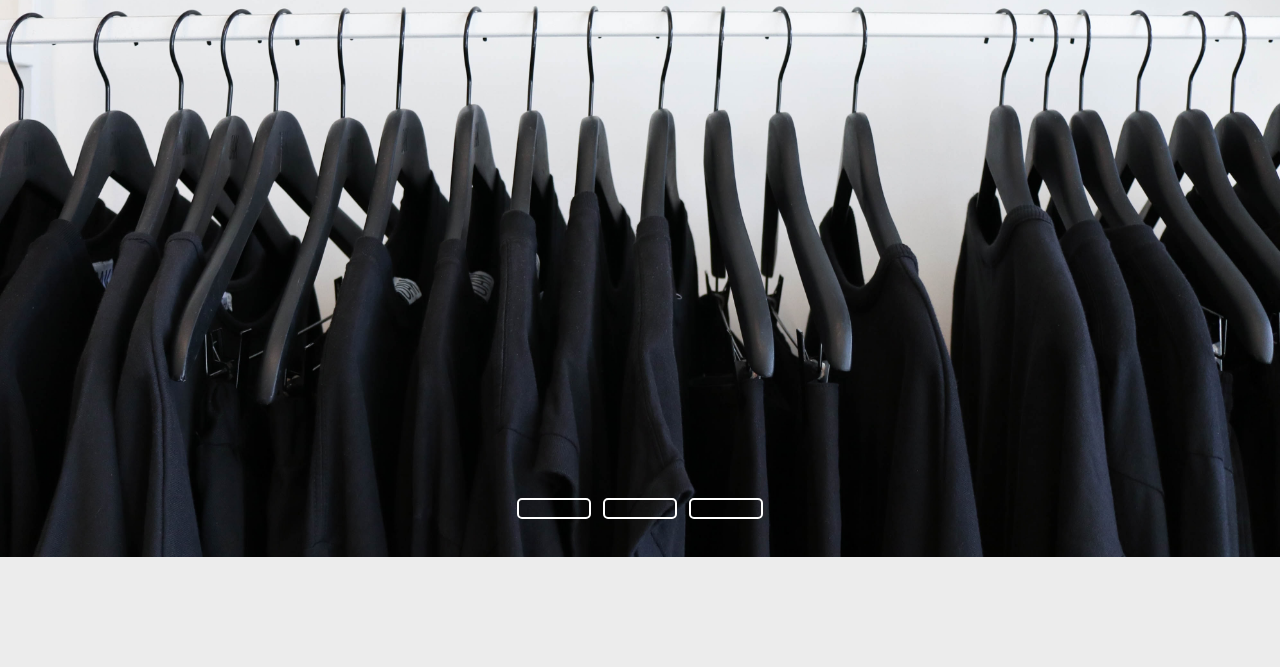
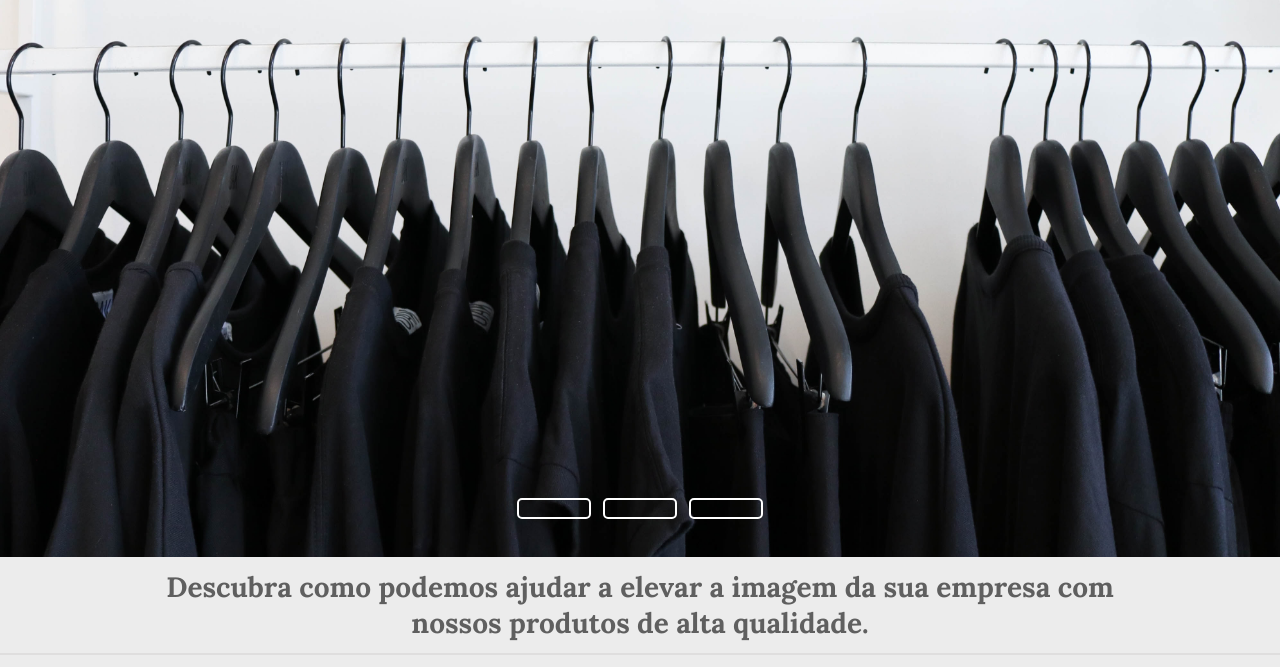
Before and after one commit to marconatt0/Nicolas-Marconatto-Machado, a plain HTML site: page index.html in a window 1280 px wide. Shown: the part 83-750 px from the top of the page. Drawn offline with Linux system fonts and the light colour scheme.

Commit message:
corrigindo slide

```diff
--- a/index.html
+++ b/index.html
@@ -72,9 +72,11 @@
                 <label class="bar" for="slide2"></label>
                 <label class="bar" for="slide3"></label>
             </div>
+        </section>
 
+        <div class="paragraph">
             <p>Descubra como podemos ajudar a elevar a imagem da sua empresa com nossos produtos de alta qualidade.</p>
-        </section>
+        </div>
 
         <section class="home2">
             <aside>
--- a/style/style.css
+++ b/style/style.css
@@ -182,13 +182,22 @@ a{
 
 #slide3:checked ~ .s1 {
     margin-left: -40%;
-} */
+}
 
-.home p{
+.paragraph {
+    display: flex;
+    justify-content: center;
+    align-items: center;
+    width: 100%;
+    height: 12vh;
+    border-bottom: 2px solid rgb(223, 222, 222);
+}
+
+.paragraph p {
     color: #5f5f5f;
-    font-size: 4vh;
+    font-size: 3.5vh;
+    max-width: 1000px;
     text-align: center;
-    max-width: 1000px;
 }
 
 /*--home--*/
@@ -266,7 +275,7 @@ h2{
     margin-top: -5vh;
 }
 
-p{
+.sobre p{
     max-width: 40vh;
     color: #5f5f5f;
 }
```
